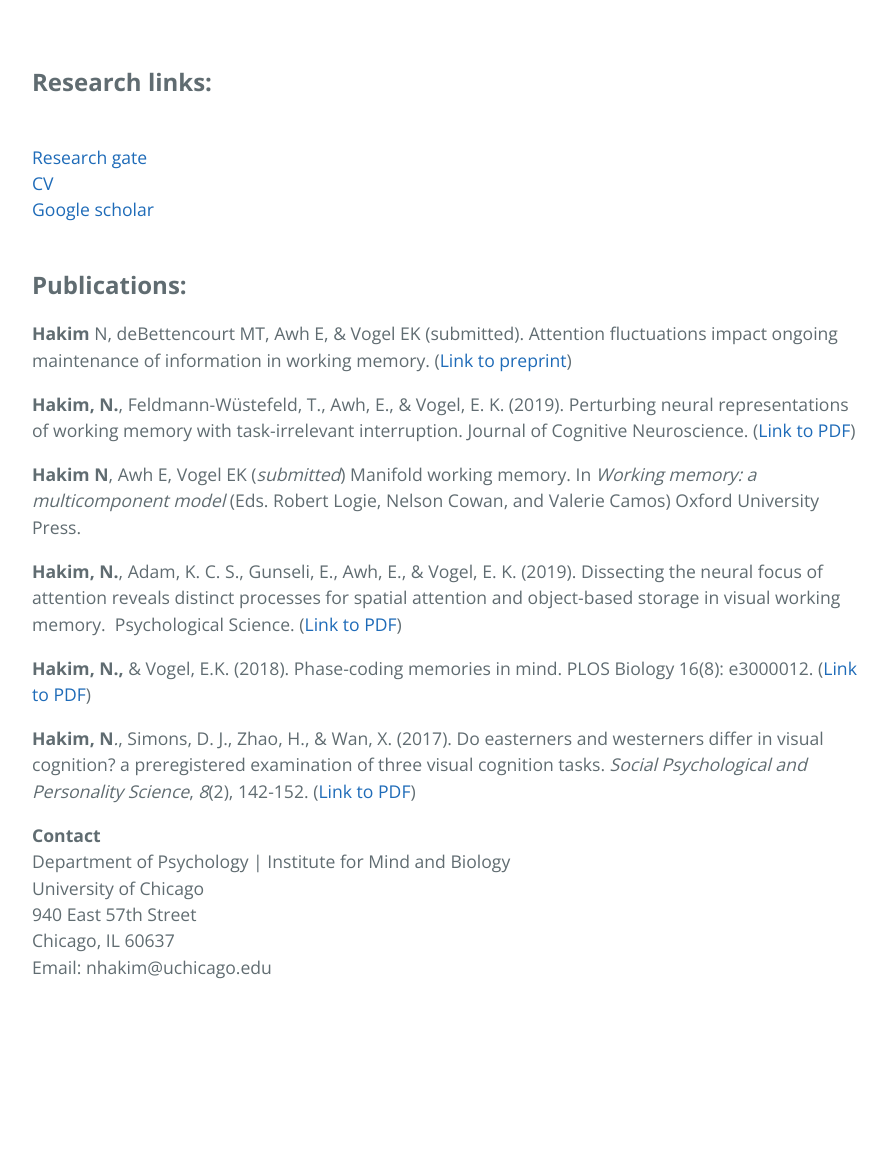
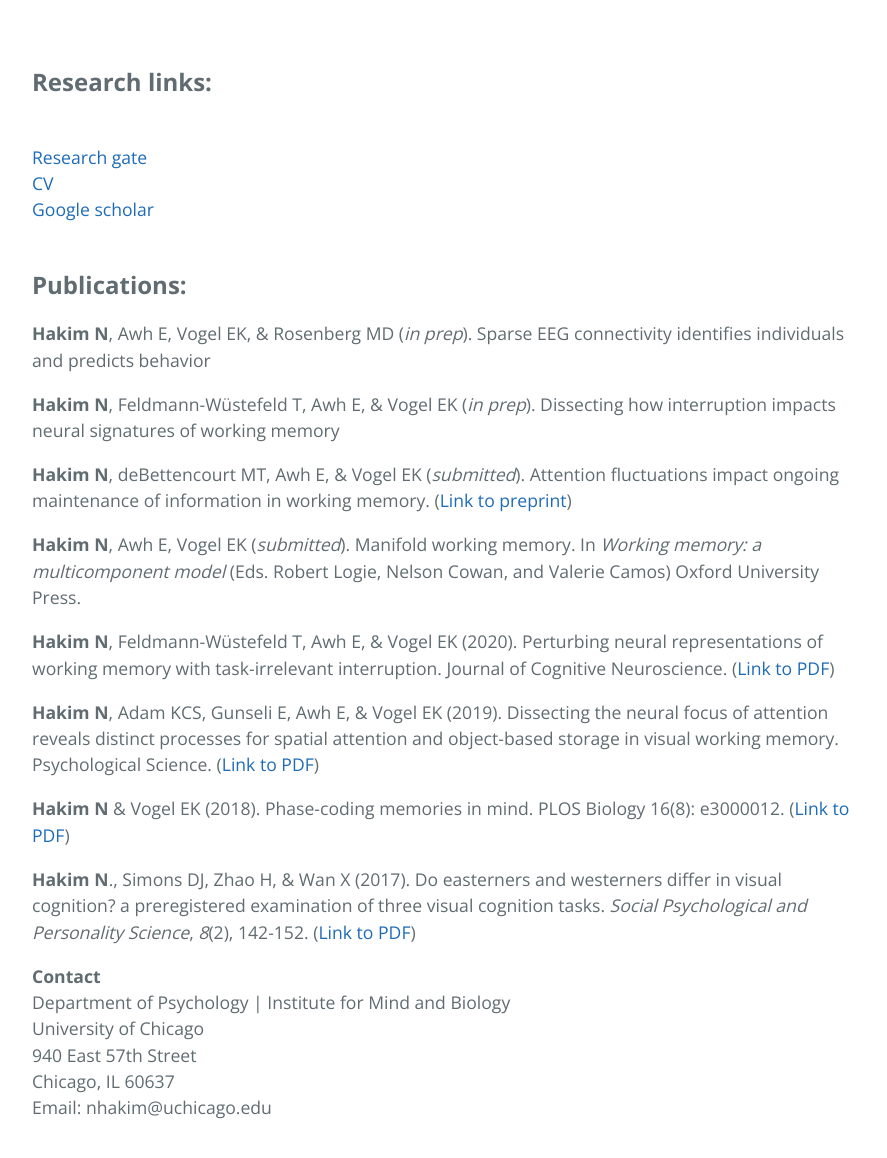
Before and after one commit to AwhVogelLab/awhvogellab.github.io, a Jekyll site: the page built from hakim.md, in a window 1280 px wide and 1400 px high, scrolled down 678 px, cut to the strip 230-1388 px from the top of the window. Shown: the whole strip, without its empty margins (192-1079 px from the left). Built offline with Jekyll 4.4.1, drawn with Linux system fonts in a browser that asks for light colours; our own code applies the rules of GitHub Pages for plain Markdown files; before the commit the page ends 1938 px from its top, so only the background shows below that.

Commit message:
Update hakim.md

```diff
--- a/hakim.md
+++ b/hakim.md
@@ -18,7 +18,7 @@ Nicole is a doctoral student in the Integrative Neuroscience Program working wit
 <br>
 <a href="https://www.researchgate.net/profile/Nicole_Hakim">Research gate </a>
 <br>
-<a title="Hakim_Resume_newFeb2020" href="files/pdfs/Hakim_Resume_newFeb2020.pdf">CV</a>
+<a title="Hakim_Resume_April2020" href="files/pdfs/Hakim_Resume_newFeb2020.pdf">CV</a>
 <br>
 <a href="https://scholar.google.com/citations?user=0YNa8scAAAAJ&hl=en&oi=ao">Google scholar</a>
 <br>
@@ -32,17 +32,21 @@ Nicole is a doctoral student in the Integrative Neuroscience Program working wit
 
 <font size="5"><strong>Publications:</strong></font>
 
-<strong>Hakim</strong> N, deBettencourt MT, Awh E, & Vogel EK (submitted). Attention fluctuations impact ongoing maintenance of information in working memory. (<a href="https://psyarxiv.com/pxthv/">Link to preprint</a>)
+<strong>Hakim N</strong>, Awh E, Vogel EK, & Rosenberg MD (<em>in prep</em>). Sparse EEG connectivity identifies individuals and predicts behavior
 
-<strong>Hakim, N.</strong>, Feldmann-Wüstefeld, T., Awh, E., & Vogel, E. K. (2019). Perturbing neural representations of working memory with task-irrelevant interruption. Journal of Cognitive Neuroscience. (<a href="https://www.mitpressjournals.org/doi/pdf/10.1162/jocn_a_01481">Link to PDF</a>)
+<strong>Hakim N</strong>, Feldmann-Wüstefeld T, Awh E, & Vogel EK (<em>in prep</em>). Dissecting how interruption impacts neural signatures of working memory
 
-<strong>Hakim N</strong>, Awh E, Vogel EK (<em>submitted</em>) Manifold working memory. In <em>Working memory: a multicomponent model</em> (Eds. Robert Logie, Nelson Cowan, and Valerie Camos) Oxford University Press.
+<strong>Hakim N</strong>, deBettencourt MT, Awh E, & Vogel EK (<em>submitted</em>). Attention fluctuations impact ongoing maintenance of information in working memory. (<a href="https://psyarxiv.com/pxthv/">Link to preprint</a>)
 
-<strong>Hakim, N.</strong>, Adam, K. C. S., Gunseli, E., Awh, E., & Vogel, E. K. (2019). Dissecting the neural focus of attention reveals distinct processes for spatial attention and object-based storage in visual working memory.  Psychological Science. (<a href="https://journals.sagepub.com/eprint/PnKK9CnY97qT32WSGxWa/full#articleCitationDownloadContainer">Link to PDF</a>)
+<strong>Hakim N</strong>, Awh E, Vogel EK (<em>submitted</em>). Manifold working memory. In <em>Working memory: a multicomponent model</em> (Eds. Robert Logie, Nelson Cowan, and Valerie Camos) Oxford University Press.
 
-<strong>Hakim, N., </strong>& Vogel, E.K. (2018). Phase-coding memories in mind. PLOS Biology 16(8): e3000012. (<a href="https://journals.plos.org/plosbiology/article?id=10.1371/journal.pbio.3000012">Link to PDF</a>)
+<strong>Hakim N</strong>, Feldmann-Wüstefeld T, Awh E, & Vogel EK (2020). Perturbing neural representations of working memory with task-irrelevant interruption. Journal of Cognitive Neuroscience. (<a href="https://www.mitpressjournals.org/doi/pdf/10.1162/jocn_a_01481">Link to PDF</a>)
 
-<strong>Hakim, N</strong><em>.</em>, Simons, D. J., Zhao, H., & Wan, X. (2017). Do easterners and westerners differ in visual cognition? a preregistered examination of three visual cognition tasks. <i>Social Psychological and Personality Science</i>, <i>8</i>(2), 142-152. (<a href="http://journals.sagepub.com/doi/full/10.1177/1948550616667613">Link to PDF</a>)
+<strong>Hakim N</strong>, Adam KCS, Gunseli E, Awh E, & Vogel EK (2019). Dissecting the neural focus of attention reveals distinct processes for spatial attention and object-based storage in visual working memory.  Psychological Science. (<a href="https://journals.sagepub.com/eprint/PnKK9CnY97qT32WSGxWa/full#articleCitationDownloadContainer">Link to PDF</a>)
+
+<strong>Hakim N</strong> & Vogel EK (2018). Phase-coding memories in mind. PLOS Biology 16(8): e3000012. (<a href="https://journals.plos.org/plosbiology/article?id=10.1371/journal.pbio.3000012">Link to PDF</a>)
+
+<strong>Hakim N</strong><em>.</em>, Simons DJ, Zhao H, & Wan X (2017). Do easterners and westerners differ in visual cognition? a preregistered examination of three visual cognition tasks. <i>Social Psychological and Personality Science</i>, <i>8</i>(2), 142-152. (<a href="http://journals.sagepub.com/doi/full/10.1177/1948550616667613">Link to PDF</a>)
 
 
 
```
